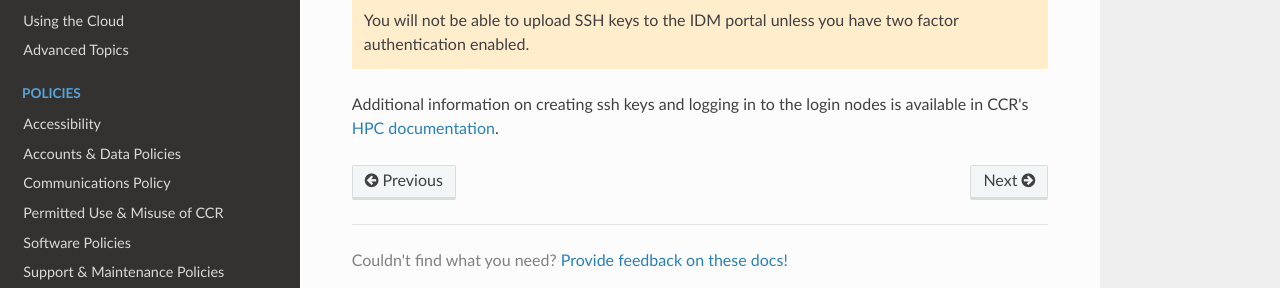
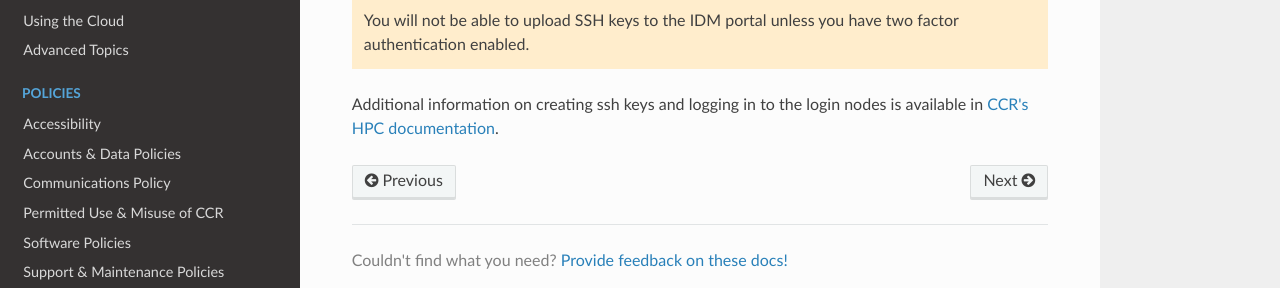
Before and after one commit to ubccr/ccrdocs, an MkDocs documentation site: the page built from pages/portals/idm.md, in a window 1280 px wide and 900 px high, scrolled down 1384 px. Shown: the part 534-822 px from the top of the window. Built offline with MkDocs 1.6.1, drawn with Linux system fonts in a browser that asks for light colours; nearby versions of some CDN libraries.

Commit message:
Updates per Tony's review

```diff
--- a/pages/portals/idm.md
+++ b/pages/portals/idm.md
@@ -27,7 +27,7 @@ If you forgot your password or can not login using the password you think you se
 
 Things to keep in mind:
 
-- You can only change your password once per hour.  If you attempt to change it   more that, you will get an error and will need to wait for the hour to pass
+- You can only change your password once per hour.  If you attempt to change it more that, you will get an error and will need to wait for the hour to pass
   before attempting to change it again.
 - The link contained in the password reset email is valid for 15 minutes.
 - If you don't receive an email promptly, please check your spam or junk folder.
@@ -50,4 +50,4 @@ You can add new ssh keys by [logging into the IDM portal](https://idm.ccr.buffal
 !!! Warning "Two factor auth required"
     You will not be able to upload SSH keys to the IDM portal unless you have two factor authentication enabled.
 
-Additional information on creating ssh keys and logging in to the login nodes is available in CCR's [HPC documentation](../hpc/login.md#connecting-with-ssh).
+Additional information on creating ssh keys and logging in to the login nodes is available in [CCR's HPC documentation](../hpc/login.md#connecting-with-ssh).
```
Also changed, not shown: pages/portals/coldfront.md (+1 -1 lines), pages/portals/ood.md (+5 -5 lines).
